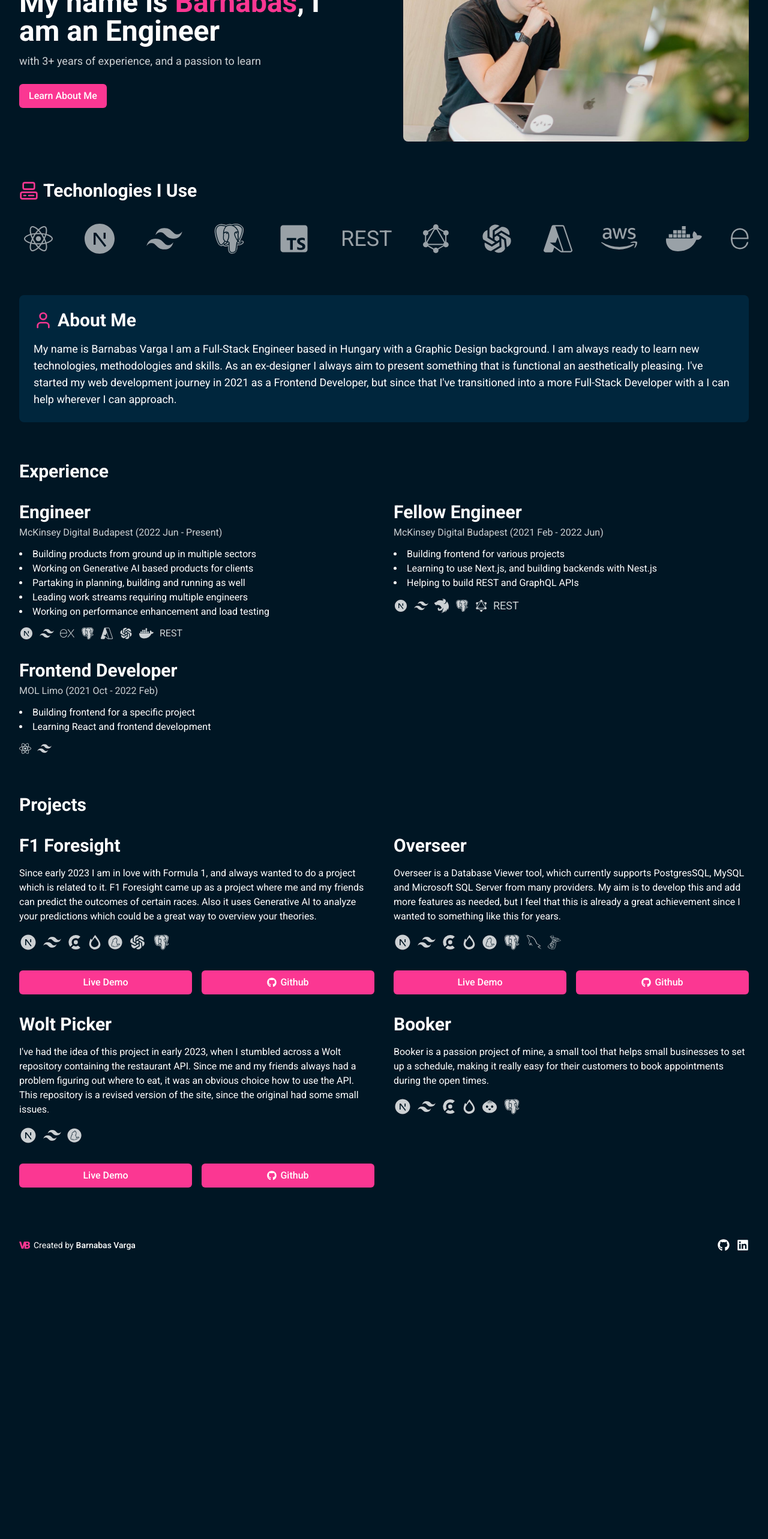
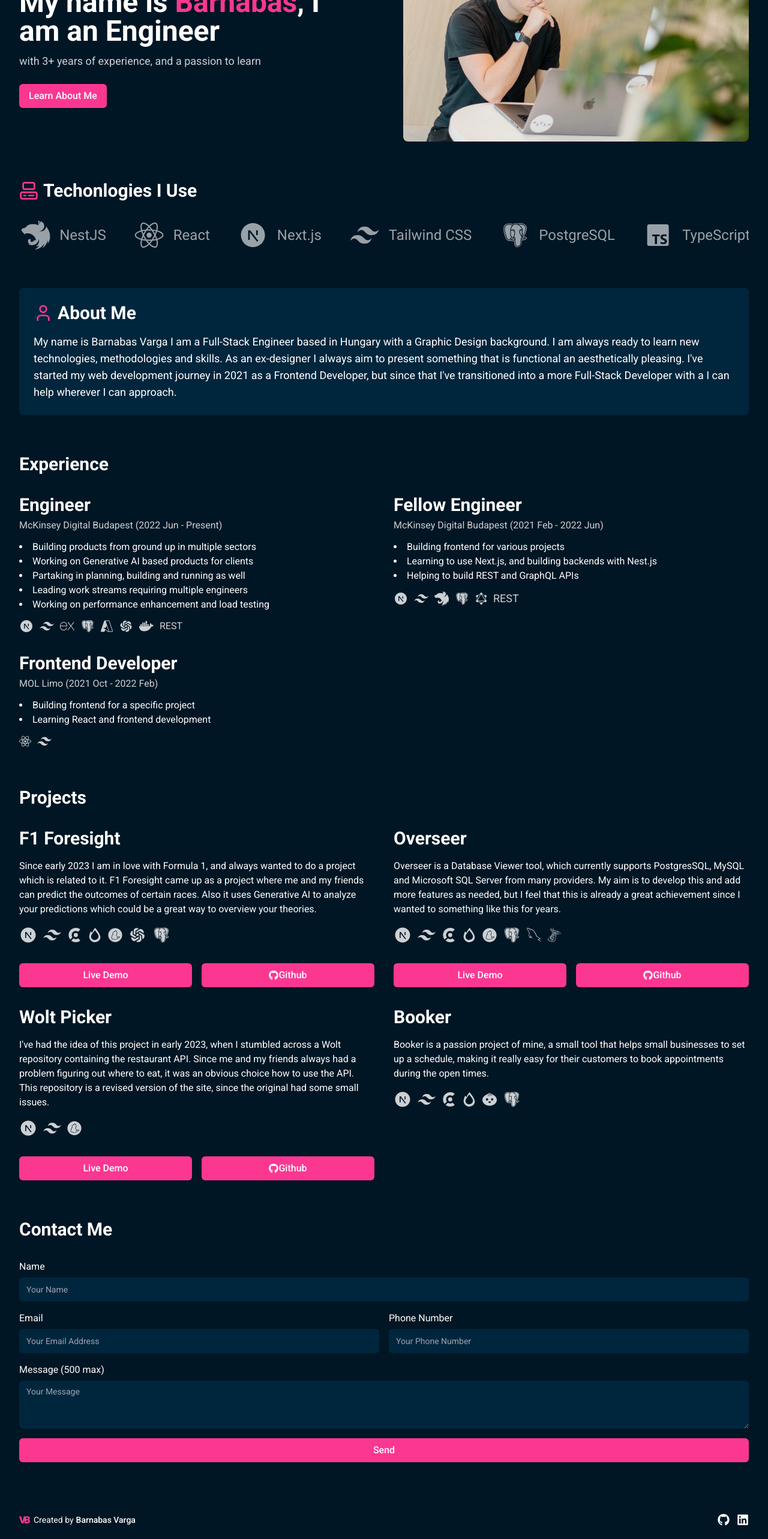
Before and after one commit to vabarnabas/portfolio, a Next.js app: page / in a window 1280 px wide. Shown: the part 196-2762 px from the top of the page at 60% size. Before the commit the page ends 2304 px from the top, so only its background shows below. Built offline with nearby package versions, Linux system fonts and the light colour scheme.

Commit message:
feat: added contact form

```diff
--- /dev/null
+++ b/app/@contact/page.tsx
@@ -0,0 +1,116 @@
+"use client"
+import { zodResolver } from "@hookform/resolvers/zod"
+import React from "react"
+import { Controller, FormProvider, useForm } from "react-hook-form"
+import { toast } from "sonner"
+
+import Button from "@/components/ui/button"
+import Input from "@/components/ui/input"
+import Textarea from "@/components/ui/textarea"
+import { submitContactForm } from "@/lib/actions/submit-contact-form"
+import { ContactFormData, contactFormSchema } from "@/types/contact.types"
+
+export default function ContactForm() {
+  const form = useForm<ContactFormData>({
+    resolver: zodResolver(contactFormSchema),
+  })
+
+  const onSubmit = form.handleSubmit((data) => {
+    const responseCode = toast.promise(submitContactForm(data), {
+      loading: "Sending message...",
+      success: "Message sent!",
+      error: "Failed to send message",
+    })
+    console.log(responseCode.toString())
+    if (responseCode.toString() === "1") {
+      console.log("Form Reset")
+      form.reset({
+        name: "",
+        email: "",
+        phoneNumber: "",
+        message: "",
+      })
+    }
+  })
+
+  form.watch()
+
+  return (
+    <div className="scroll-mt-20">
+      <FormProvider {...form}>
+        <p className="text-3xl font-semibold">Contact Me</p>
+        <form onSubmit={onSubmit} className="mt-8 space-y-4">
+          <Controller
+            control={form.control}
+            name="name"
+            render={({ field, formState: { errors } }) => (
+              <div className="space-y-1.5">
+                <label htmlFor="name">Name</label>
+                <Input placeholder="Your Name" id="name" {...field} />
+                {errors.name && (
+                  <p className="text-sm text-red-500">{errors.name.message}</p>
+                )}
+              </div>
+            )}
+          />
+          <div className="grid gap-x-4 md:grid-cols-2">
+            <Controller
+              control={form.control}
+              name="email"
+              render={({ field, formState: { errors } }) => (
+                <div className="space-y-1.5">
+                  <label htmlFor="email">Email</label>
+                  <Input
+                    placeholder="Your Email Address"
+                    id="email"
+                    {...field}
+                  />
+                  {errors.email && (
+                    <p className="text-sm text-red-500">
+                      {errors.email.message}
+                    </p>
+                  )}
+                </div>
+              )}
+            />
+            <Controller
+              control={form.control}
+              name="phoneNumber"
+              render={({ field, formState: { errors } }) => (
+                <div className="space-y-1.5">
+                  <label htmlFor="phoneNumber">Phone Number</label>
+                  <Input
+                    placeholder="Your Phone Number"
+                    id="phoneNumber"
+                    {...field}
+                  />
+                  {errors.phoneNumber && (
+                    <p className="text-sm text-red-500">
+                      {errors.phoneNumber.message}
+                    </p>
+                  )}
+                </div>
+              )}
+            />
+          </div>
+          <Controller
+            control={form.control}
+            name="message"
+            render={({ field, formState: { errors } }) => (
+              <div className="space-y-1.5">
+                <label htmlFor="message">Message (500 max)</label>
+                <Textarea placeholder="Your Message" id="message" {...field} />
+                {errors.message && (
+                  <p className="text-sm text-red-500">
+                    {errors.message.message}
+                  </p>
+                )}
+              </div>
+            )}
+          />
+          <Button className="w-full">Send</Button>
+        </form>
+      </FormProvider>
+    </div>
+  )
+}
--- a/app/@technologies/page.tsx
+++ b/app/@technologies/page.tsx
@@ -9,9 +9,11 @@ import { GrGraphQl } from "react-icons/gr"
 import { RiNextjsFill, RiTailwindCssFill } from "react-icons/ri"
 import { SiExpress, SiHono, SiMicrosoftazure, SiNestjs } from "react-icons/si"
 
+import { cn } from "@/lib/utils"
+
 export default function TechnologiesSection() {
   const className =
-    "cursor-pointer hover:text-text-primary ease-out transition-all duration-200 hover:opacity-100 opacity-60"
+    "cursor-pointer group-hover:text-text-primary ease-out transition-all duration-200 group-hover:opacity-100 opacity-60"
 
   return (
     <div className="">
@@ -19,22 +21,64 @@ export default function TechnologiesSection() {
         <Computer className="size-8 text-text-primary" />
         Techonlogies I Use
       </p>
-      <Marquee autoFill className="mt-8 text-6xl">
+      <Marquee speed={65} autoFill className="mt-8 text-6xl">
         <div className="flex w-full items-center justify-between gap-x-12 pr-12">
-          <SiExpress className={className} />
-          <SiHono className={clsx("text-5xl", className)} />
-          <SiNestjs className={clsx("text-5xl", className)} />
-          <FaReact className={clsx("text-5xl", className)} />
-          <RiNextjsFill className={className} />
-          <RiTailwindCssFill className={className} />
-          <BiLogoPostgresql className={className} />
-          <BiLogoTypescript className={className} />
-          <p className={clsx("select-none text-4xl", className)}>REST</p>
-          <GrGraphQl className={clsx("text-5xl", className)} />
-          <AiFillOpenAI className={className} />
-          <SiMicrosoftazure className={clsx("text-5xl", className)} />
-          <FaAws className={className} />
-          <FaDocker className={className} />
+          <div className="group flex items-center gap-x-4">
+            <SiExpress className={cn(className, "text-5xl")} />
+            <p className={cn(className, "text-2xl")}>Express.js</p>
+          </div>
+          <div className="group flex items-center gap-x-4">
+            <SiHono className={clsx("text-5xl", className)} />
+            <p className={cn(className, "text-2xl")}>Hono</p>
+          </div>
+          <div className="group flex items-center gap-x-4">
+            <SiNestjs className={clsx("text-5xl", className)} />
+            <p className={cn(className, "text-2xl")}>NestJS</p>
+          </div>
+          <div className="group flex items-center gap-x-4">
+            <FaReact className={clsx("text-5xl", className)} />
+            <p className={cn(className, "text-2xl")}>React</p>
+          </div>
+          <div className="group flex items-center gap-x-4">
+            <RiNextjsFill className={clsx("text-5xl", className)} />
+            <p className={cn(className, "text-2xl")}>Next.js</p>
+          </div>
+          <div className="group flex items-center gap-x-4">
+            <RiTailwindCssFill className={clsx("text-5xl", className)} />
+            <p className={cn(className, "text-2xl")}>Tailwind CSS</p>
+          </div>
+          <div className="group flex items-center gap-x-4">
+            <BiLogoPostgresql className={clsx("text-5xl", className)} />
+            <p className={cn(className, "text-2xl")}>PostgreSQL</p>
+          </div>
+          <div className="group flex items-center gap-x-4">
+            <BiLogoTypescript className={clsx("text-5xl", className)} />
+            <p className={cn(className, "text-2xl")}>TypeScript</p>
+          </div>
+          <div className="group flex items-center gap-x-4">
+            <p className={clsx("select-none text-4xl", className)}>REST</p>
+            <p className={cn(className, "text-2xl")}>REST API</p>
+          </div>
+          <div className="group flex items-center gap-x-4">
+            <GrGraphQl className={clsx("text-4xl", className)} />
+            <p className={cn(className, "text-2xl")}>GraphQL</p>
+          </div>
+          <div className="group flex items-center gap-x-4">
+            <AiFillOpenAI className={clsx("text-5xl", className)} />
+            <p className={cn(className, "text-2xl")}>OpenAI</p>
+          </div>
+          <div className="group flex items-center gap-x-4">
+            <SiMicrosoftazure className={clsx("text-4xl", className)} />
+            <p className={cn(className, "text-2xl")}>Azure</p>
+          </div>
+          <div className="group flex items-center gap-x-4">
+            <FaAws className={clsx("text-5xl", className)} />
+            <p className={cn(className, "text-2xl")}>AWS</p>
+          </div>
+          <div className="group flex items-center gap-x-4">
+            <FaDocker className={clsx("text-5xl", className)} />
+            <p className={cn(className, "text-2xl")}>Docker</p>
+          </div>
         </div>
       </Marquee>
     </div>
--- a/app/layout.tsx
+++ b/app/layout.tsx
@@ -4,6 +4,7 @@ import clsx from "clsx"
 import type { Metadata } from "next"
 import { Roboto } from "next/font/google"
 import React from "react"
+import { Toaster } from "sonner"
 
 import Footer from "@/components/footer/footer"
 import Navbar from "@/components/navbar/navbar"
@@ -24,6 +25,7 @@ export default function RootLayout({
   technologies,
   experience,
   projects,
+  contact,
 }: Readonly<{
   children: React.ReactNode
   hero: React.ReactNode
@@ -31,6 +33,7 @@ export default function RootLayout({
   technologies: React.ReactNode
   experience: React.ReactNode
   projects: React.ReactNode
+  contact: React.ReactNode
 }>) {
   return (
     <html lang="en">
@@ -50,8 +53,19 @@ export default function RootLayout({
           {about}
           {experience}
           {projects}
+          {contact}
         </div>
         <Footer />
+        <Toaster
+          position="bottom-right"
+          toastOptions={{
+            classNames: {
+              toast: "bg-background-secondary",
+              content: "text-white",
+              default: "text-white",
+            },
+          }}
+        />
       </body>
     </html>
   )
--- a/components/project-card/project-card.tsx
+++ b/components/project-card/project-card.tsx
@@ -2,7 +2,9 @@ import Link from "next/link"
 import React from "react"
 import { FaGithub } from "react-icons/fa"
 
-import Button from "../ui/button"
+import { cn } from "@/lib/utils"
+
+import { buttonVariants } from "../ui/button"
 
 interface Props {
   src: string
@@ -37,15 +39,21 @@ export default function ProjectCard({
         </div>
         <div className="mt-8 flex gap-x-4 empty:mt-0">
           {live ? (
-            <Link className="flex w-full" href={live} target="_blank">
-              <Button className="w-full">Live Demo</Button>
+            <Link
+              className={cn(buttonVariants({ variant: "default" }), "w-full")}
+              href={live}
+              target="_blank"
+            >
+              Live Demo
             </Link>
           ) : null}
           {github ? (
-            <Link className="flex w-full" href={github} target="_blank">
-              <Button className="w-full gap-x-1.5">
-                <FaGithub /> Github
-              </Button>
+            <Link
+              className={cn(buttonVariants({ variant: "default" }), "w-full")}
+              href={github}
+              target="_blank"
+            >
+              <FaGithub /> Github
             </Link>
           ) : null}
         </div>
--- a/components/ui/button.tsx
+++ b/components/ui/button.tsx
@@ -1,17 +1,17 @@
 import { cva, VariantProps } from "class-variance-authority"
 import clsx from "clsx"
 
-const buttonVariants = cva(
+export const buttonVariants = cva(
   "h-10 inline-flex items-center justify-center whitespace-nowrap px-4 py-2 rounded-md font-medium ring-offset-background transition-colors focus-visible:outline-none focus-visible:ring-2 focus-visible:ring-ring focus-visible:ring-offset-2 disabled:pointer-events-none disabled:opacity-50",
   {
     variants: {
       variant: {
-        primary:
+        default:
           "rounded-md bg-text-primary font-medium text-white hover:bg-text-secondary",
       },
     },
     defaultVariants: {
-      variant: "primary",
+      variant: "default",
     },
   }
 )
--- /dev/null
+++ b/components/ui/input.tsx
@@ -0,0 +1,17 @@
+import { cn } from "@/lib/utils"
+
+export interface InputProps
+  extends React.InputHTMLAttributes<HTMLInputElement> {}
+
+export default function Input({ className, type, ...props }: InputProps) {
+  return (
+    <input
+      type={type}
+      className={cn(
+        "file:text-foreground placeholder:text-muted-foreground focus-visible:ring-ring flex h-10 w-full rounded-md bg-background-secondary px-3 py-2 text-sm ring-offset-background-primary file:border-0 file:bg-transparent file:text-sm file:font-medium focus-visible:outline-none focus-visible:ring-2 focus-visible:ring-offset-2 disabled:cursor-not-allowed disabled:opacity-50",
+        className
+      )}
+      {...props}
+    />
+  )
+}
--- /dev/null
+++ b/components/ui/textarea.tsx
@@ -0,0 +1,18 @@
+import React from "react"
+
+import { cn } from "@/lib/utils"
+
+export interface TextareaProps
+  extends React.TextareaHTMLAttributes<HTMLTextAreaElement> {}
+
+export default function Textarea({ className, ...props }: TextareaProps) {
+  return (
+    <textarea
+      className={cn(
+        "placeholder:text-muted-foreground focus-visible:ring-ring flex min-h-[80px] w-full rounded-md bg-background-secondary px-3 py-2 text-sm ring-offset-background-primary focus-visible:outline-none focus-visible:ring-2 focus-visible:ring-offset-2 disabled:cursor-not-allowed disabled:opacity-50",
+        className
+      )}
+      {...props}
+    />
+  )
+}
--- /dev/null
+++ b/lib/actions/submit-contact-form.ts
@@ -0,0 +1,24 @@
+"use server"
+
+import { ContactFormData } from "@/types/contact.types"
+
+export async function submitContactForm(data: ContactFormData) {
+  const response = await fetch(
+    `${process.env.NEXT_PUBLIC_CONTACTO_URL}/responses`,
+    {
+      method: "POST",
+      headers: {
+        "Content-Type": "application/json",
+        "x-api-key": process.env.NEXT_PUBLIC_CONTACTO_API_KEY!,
+      },
+      body: JSON.stringify({
+        ...data,
+        applicationId: process.env.NEXT_PUBLIC_CONTACTO_APP_ID,
+      }),
+    }
+  )
+
+  if (!response.ok) {
+    throw new Error("Failed to submit form")
+  }
+}
--- /dev/null
+++ b/lib/utils.ts
@@ -0,0 +1,6 @@
+import { type ClassValue, clsx } from "clsx"
+import { twMerge } from "tailwind-merge"
+
+export function cn(...inputs: ClassValue[]) {
+  return twMerge(clsx(inputs))
+}
--- /dev/null
+++ b/types/contact.types.ts
@@ -0,0 +1,12 @@
+import { z } from "zod"
+
+export const contactFormSchema = z.object({
+  name: z.string({ message: "Your Name is Required" }),
+  email: z.string({ message: "Your Email is Required" }).email(),
+  phoneNumber: z.string({ message: "Your Phone Number is Required" }),
+  message: z
+    .string({ message: "Your Message is Required" })
+    .max(500, { message: "Your Message is Too Long" }),
+})
+
+export type ContactFormData = z.infer<typeof contactFormSchema>
```
Also changed, not shown: package.json (+6 -1 lines), 2 other files (tests, documents, lock files or other folders).
